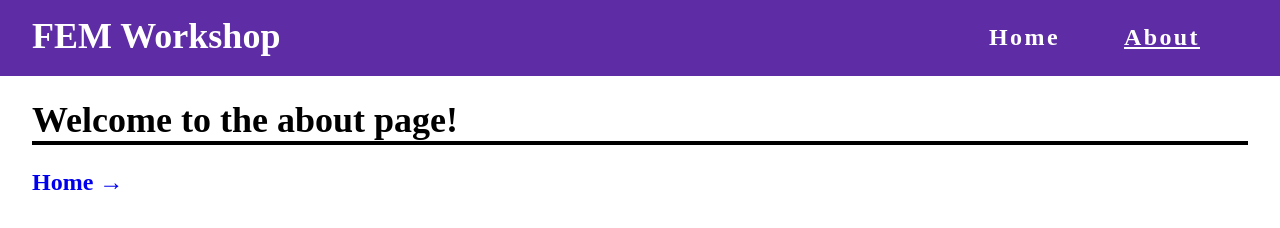
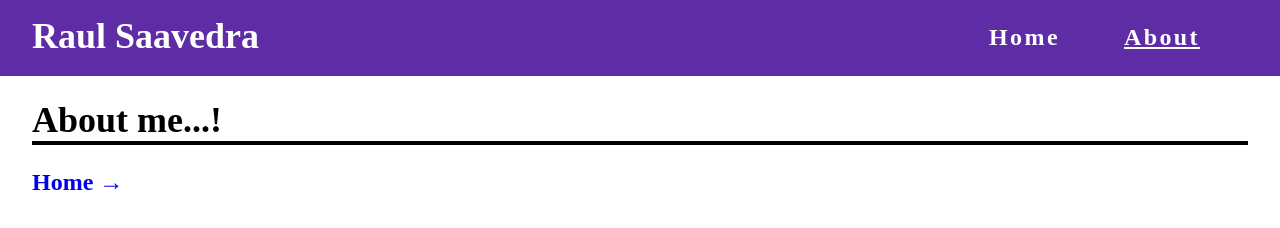
Before and after one commit to TheKaizenWolf/Portfolio, a Gatsby site: page /about in a window 1280 px wide. Built offline with nearby package versions, Linux system fonts and the light colour scheme; Gatsby itself is replaced by a stand-in of ours.

Commit message:
edit text

```diff
--- a/gatsby-config.js
+++ b/gatsby-config.js
@@ -1,7 +1,7 @@
 module.exports = {
   siteMetadata: {
-    title: 'Gatsby Frontend Masters',
-    description: 'Site built from Gatsby workshop from Frontend Masters',
+    title: 'Raul Saavedra',
+    description: 'Raul Saavedra',
   },
   plugins: [`gatsby-plugin-styled-components`, `gatsby-plugin-react-helmet`],
 };
--- a/src/components/Header.js
+++ b/src/components/Header.js
@@ -29,7 +29,7 @@ const Header = () => (
   <StyledHeader>
     <div className="bar pa3 tc-m">
       <Logo className="pl3" to="/">
-        FEM Workshop
+        Raul Saavedra
       </Logo>
       <Nav />
     </div>
--- a/src/hooks/useSiteMetadata.js
+++ b/src/hooks/useSiteMetadata.js
@@ -1,5 +1,5 @@
 import React from 'react';
-import {graphql, useStaticQuery} from 'gatsby';
+import { graphql, useStaticQuery } from 'gatsby';
 
 const useSiteMetadata = () => {
   const data = useStaticQuery(graphql`
@@ -11,7 +11,7 @@ const useSiteMetadata = () => {
         }
       }
     }
-  `)
+  `);
   return data.site.siteMetadata;
 };
 
--- a/src/pages/about.js
+++ b/src/pages/about.js
@@ -5,7 +5,7 @@ import { Title, StyledLink } from './index';
 
 const about = () => (
   <Layout>
-    <Title>Welcome to the about page!</Title>
+    <Title>About me...!</Title>
 
     <StyledLink to="/">Home →</StyledLink>
   </Layout>
--- a/src/pages/index.js
+++ b/src/pages/index.js
@@ -16,7 +16,7 @@ const StyledText = styled.p.attrs({
 })``;
 const Index = () => (
   <Layout>
-    <Title>Hello Frontend Masters!</Title>
+    <Title>Hello!</Title>
     <StyledText>Welcome to my blog, here you can see my entries: </StyledText>
     <StyledLink to="/about/">About Me →</StyledLink>
   </Layout>
```
